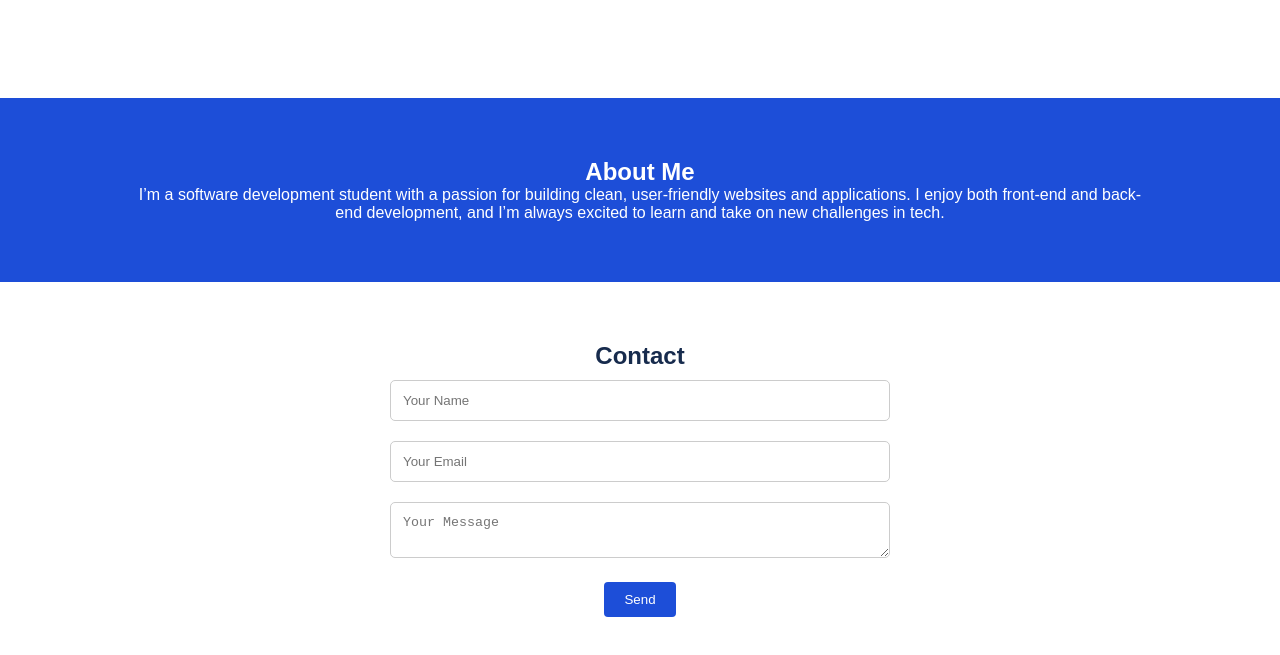
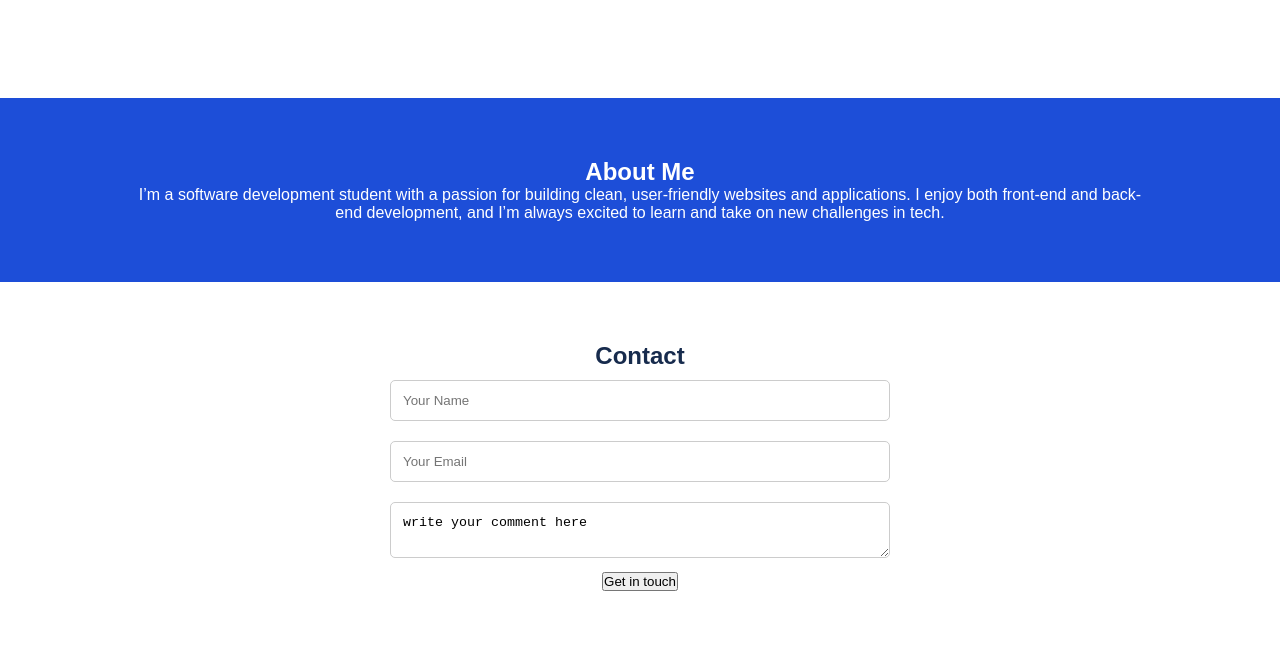
Before and after one commit to ephi1001/web-system-project, a plain HTML site: page index.html in a window 1280 px wide. Shown: the part 1469-2124 px from the top of the page. Drawn offline with Linux system fonts and the light colour scheme.

Commit message:
fix some mistakes

```diff
--- a/index.html
+++ b/index.html
@@ -145,8 +145,8 @@
         <form>
             <input type="text" placeholder="Your Name" required />
             <input type="email" placeholder="Your Email" required />
-            <textarea placeholder="Your Message" required></textarea>
-            <button type="submit">Send</button>
+            <textarea placeholder="Your Message" required>write your comment here</textarea>
+            <button type="submit">Get in touch</button>
         </form>
     </section>
 
--- a/styles.css
+++ b/styles.css
@@ -213,7 +213,7 @@ nav a {
 }
 
 .contact {
-    background: var(--white);
+    background: var(--Blue);
     padding: 60px 10%;
     text-align: center;
 }
@@ -232,7 +232,7 @@ nav a {
     border-radius: 5px;
 }
 
-.contact button {
+.contac button {
     background: var(--blue);
     color: var(--white);
     padding: 10px 20px;
```
